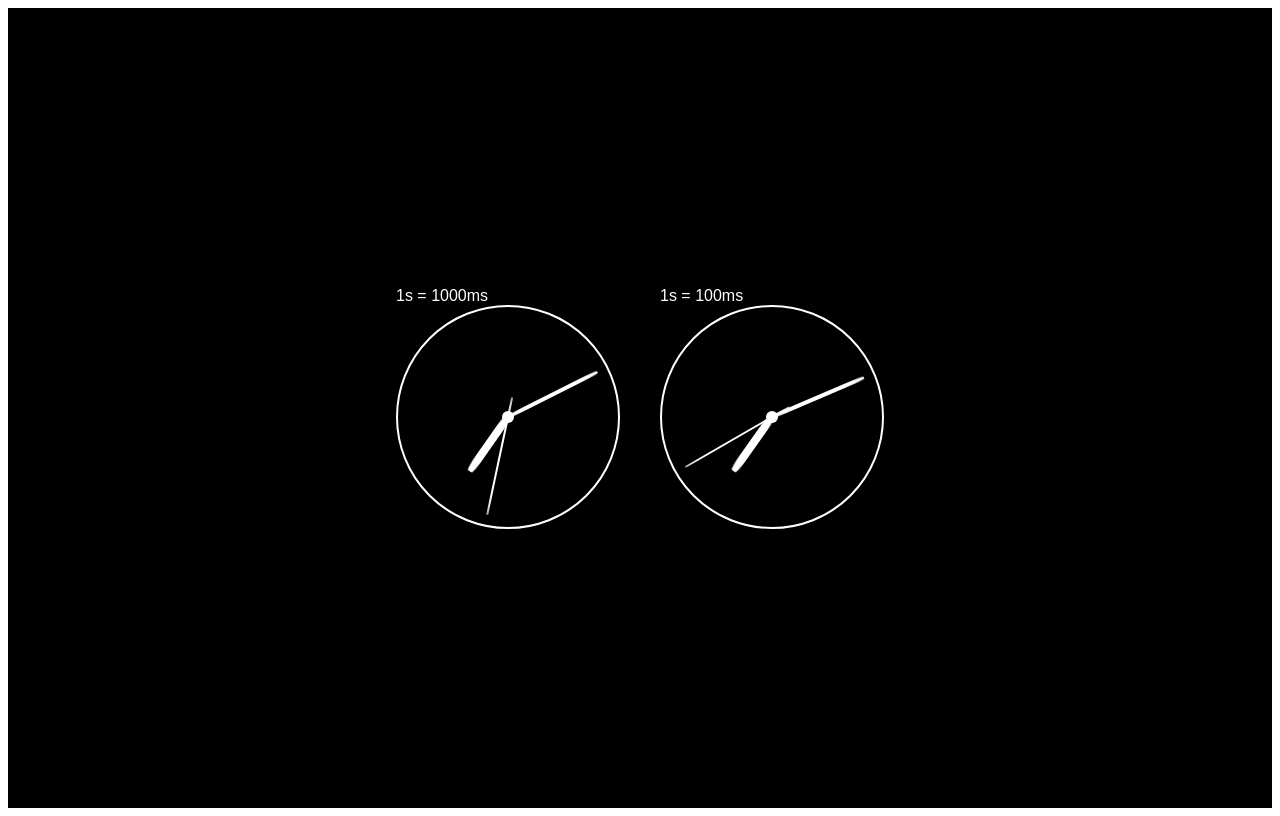
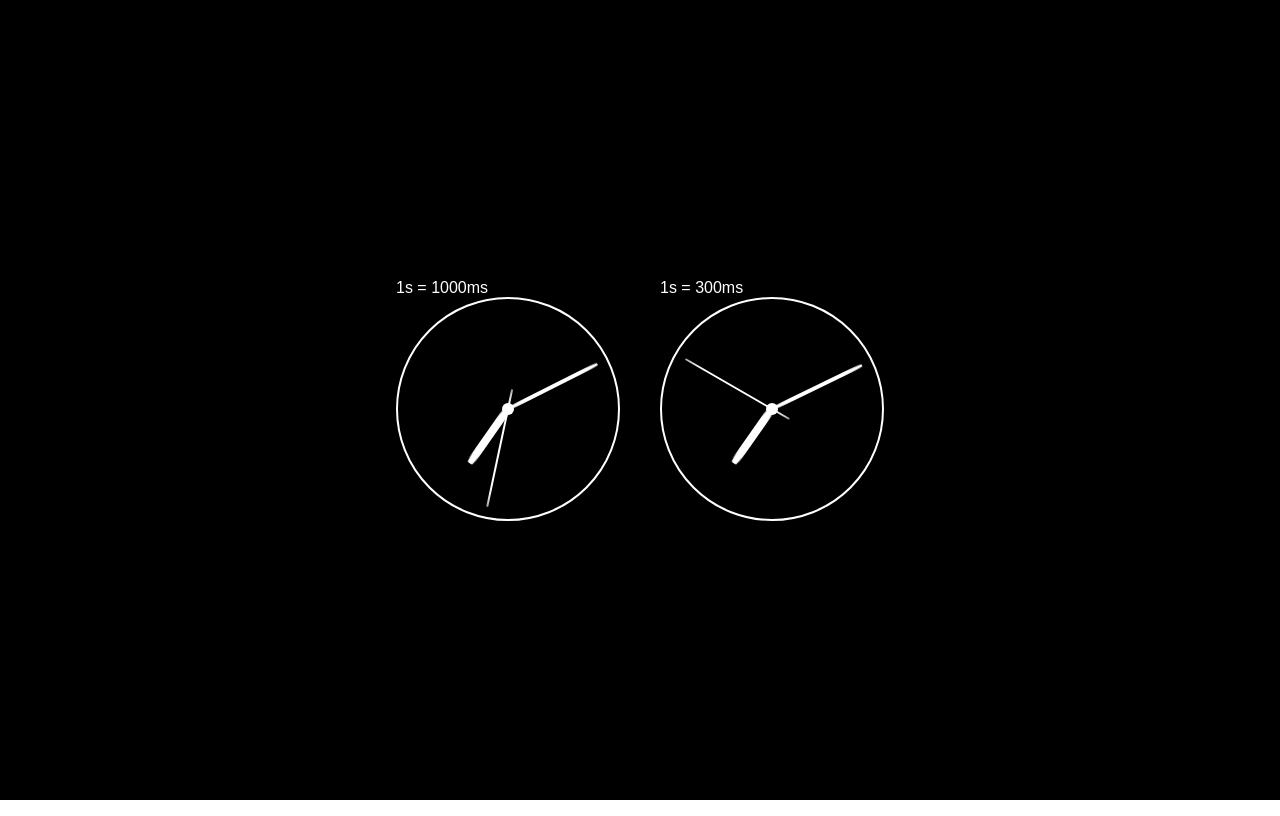
Before and after one commit to bezdonas/planet-clock, a React (Create React App) app: page / in a window 1280 px wide. Built offline with nearby package versions, Linux system fonts and the light colour scheme.

Commit message:
body margin removed, will-change for arrows

```diff
--- a/src/Clock/Arrows/Arrow.ts
+++ b/src/Clock/Arrows/Arrow.ts
@@ -2,6 +2,7 @@ import styled from 'styled-components';
 import { clockColor } from '../ClockConstants';
 
 export default styled.div`
+  will-change: transform;
   position: absolute;
   top: 0;
   left: 50%;
--- a/src/Clock/ClockContainer.tsx
+++ b/src/Clock/ClockContainer.tsx
@@ -31,7 +31,7 @@ export default class ClockContainer extends React.PureComponent {
           second={this.getCurrentSecond()}
         />
         <Clock
-          secondDuration={100}
+          secondDuration={300}
           hour={this.getCurrentHour()}
           minute={this.getCurrentMinute()}
           second={this.getCurrentSecond()}
--- /dev/null
+++ b/src/index.css
@@ -0,0 +1,3 @@
+body {
+  margin: 0;
+}
--- a/src/index.tsx
+++ b/src/index.tsx
@@ -2,6 +2,7 @@ import * as React from 'react';
 import * as ReactDOM from 'react-dom';
 import App from './App';
 import registerServiceWorker from './registerServiceWorker';
+import './index.css';
 
 ReactDOM.render(<App />, document.getElementById('root') as HTMLElement);
 registerServiceWorker();
```
